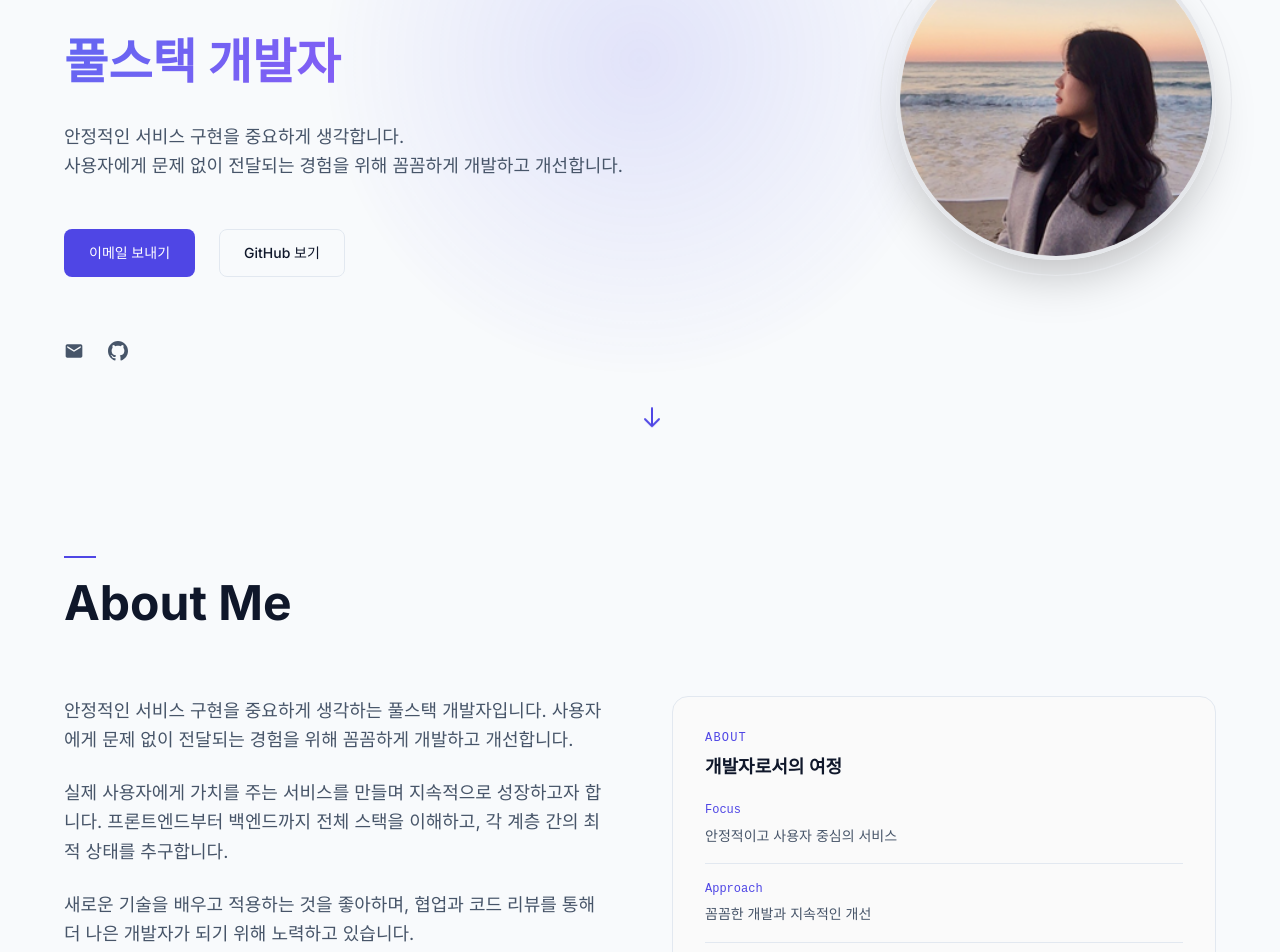
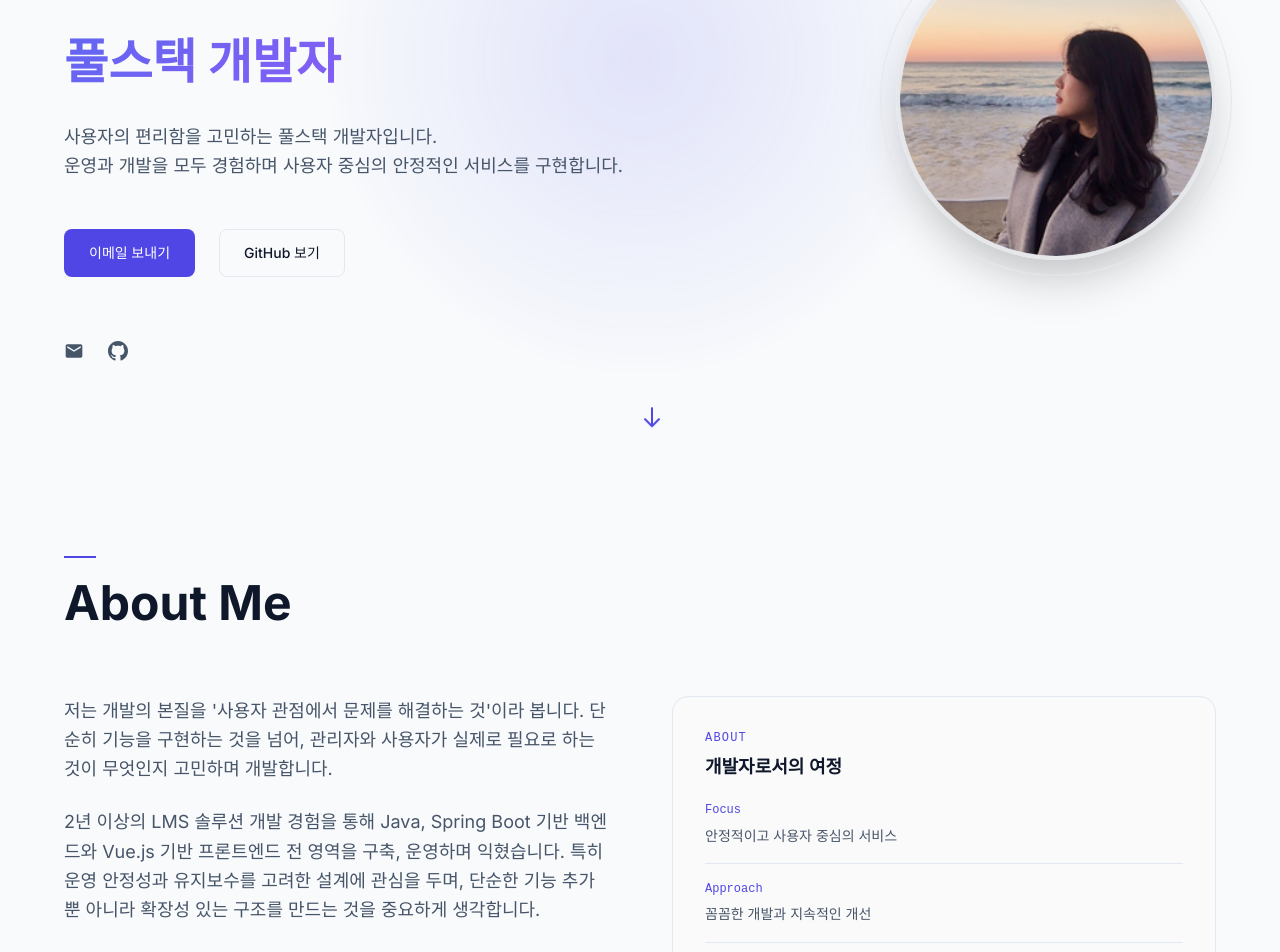
Before and after one commit to yoonsoyoung/yoon-profile-site, a React (Vite) app: page /#/ in a window 1280 px wide. Shown: the part 340-1292 px from the top of the page. Built offline with nearby package versions, Linux system fonts and the light colour scheme; the HTML template or start-up script is replaced by a standard one; a web font is replaced by a local one.

Commit message:
Feat: Update Hero, About 섹션 내 소개글 수정

```diff
--- a/src/components/About.tsx
+++ b/src/components/About.tsx
@@ -45,16 +45,13 @@ export function About(): React.ReactElement {
         <div className="grid grid-cols-1 md:grid-cols-2 gap-12 lg:gap-16">
           <div className="flex flex-col gap-6">
             <p className="text-text-secondary text-base md:text-lg leading-relaxed">
-              안정적인 서비스 구현을 중요하게 생각하는 풀스택 개발자입니다. 사용자에게 문제 없이
-              전달되는 경험을 위해 꼼꼼하게 개발하고 개선합니다.
+              저는 개발의 본질을 '사용자 관점에서 문제를 해결하는 것'이라 봅니다. 단순히 기능을 구현하는 것을 넘어, 관리자와 사용자가 실제로 필요로 하는 것이 무엇인지 고민하며 개발합니다.
             </p>
             <p className="text-text-secondary text-base md:text-lg leading-relaxed">
-              실제 사용자에게 가치를 주는 서비스를 만들며 지속적으로 성장하고자 합니다.
-              프론트엔드부터 백엔드까지 전체 스택을 이해하고, 각 계층 간의 최적 상태를 추구합니다.
+              2년 이상의 LMS 솔루션 개발 경험을 통해 Java, Spring Boot 기반 백엔드와 Vue.js 기반 프론트엔드 전 영역을 구축, 운영하며 익혔습니다. 특히 운영 안정성과 유지보수를 고려한 설계에 관심을 두며, 단순한 기능 추가뿐 아니라 확장성 있는 구조를 만드는 것을 중요하게 생각합니다.
             </p>
             <p className="text-text-secondary text-base md:text-lg leading-relaxed">
-              새로운 기술을 배우고 적용하는 것을 좋아하며, 협업과 코드 리뷰를 통해 더 나은 개발자가
-              되기 위해 노력하고 있습니다.
+              협업과 소통을 통해 팀과 함께 성장하고, 더 많은 도메인 경험과 기술 역량을 쌓아가며 사용자 중심의 서비스를 만드는 개발자가 되고자 합니다.
             </p>
           </div>
 
--- a/src/components/Hero.tsx
+++ b/src/components/Hero.tsx
@@ -26,9 +26,9 @@ export function Hero(): React.ReactElement {
             </h2>
 
             <p className="hero-tagline text-text-secondary text-base md:text-lg max-w-2xl mb-8 md:mb-12 leading-relaxed">
-              안정적인 서비스 구현을 중요하게 생각합니다.
+              사용자의 편리함을 고민하는 풀스택 개발자입니다.
               <br className="hidden md:block" />
-              사용자에게 문제 없이 전달되는 경험을 위해 꼼꼼하게 개발하고 개선합니다.
+              운영과 개발을 모두 경험하며 사용자 중심의 안정적인 서비스를 구현합니다.
             </p>
 
             <div className="hero-cta flex flex-col sm:flex-row gap-4 md:gap-6 mb-12 md:mb-16 justify-center md:justify-start">
```
